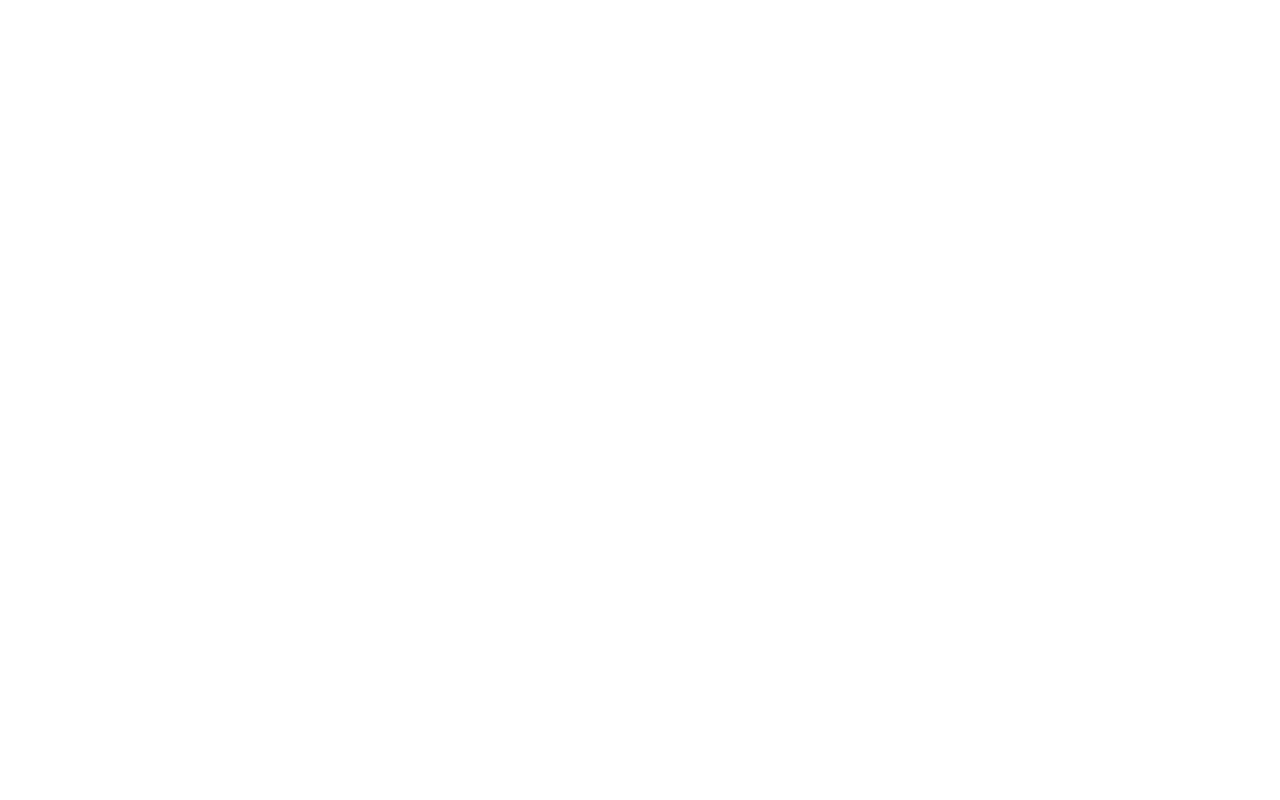
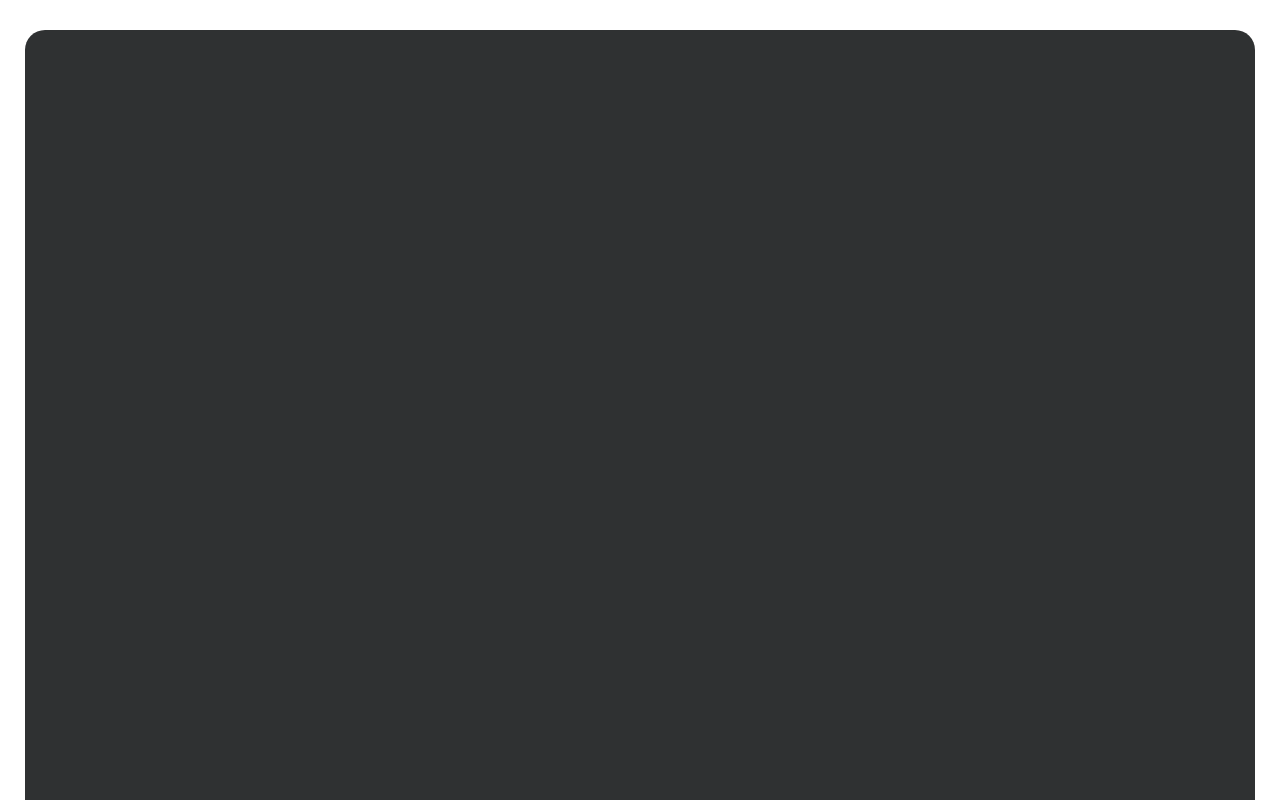
Before and after one commit to Albina0901/rsschool-cv, a plain HTML site: page index.html in a window 1280 px wide. Shown: the top 800 px of the page. Drawn offline with Linux system fonts and the light colour scheme.

Commit message:
feat: create wrapper in index.html

```diff
--- a/index.html
+++ b/index.html
@@ -9,8 +9,10 @@
     <title>CV</title>
 </head>
 <body>
-    <header class="header">
+    <div class="wrapper">
+        <header class="header">
 
-    </header>
+        </header>
+    </div>
 </body>
 </html>
--- a/style.css
+++ b/style.css
@@ -6,4 +6,13 @@
 body {
     font-family: 'Open Sans', sans-serif;
     font-size: 14px;
+    color: #fff;
 }
+.wrapper {
+    max-width: 1230px;
+    padding: 0 15px;
+    margin: 30px auto;
+    background: #2F3132;
+    border-radius: 20px;
+    height: 1500px;
+}
```
